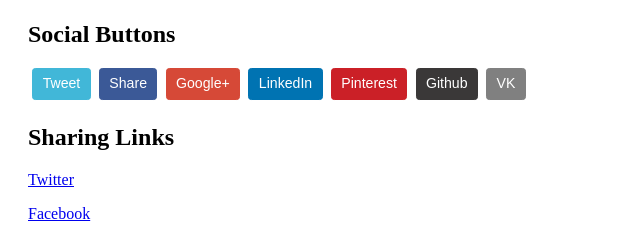
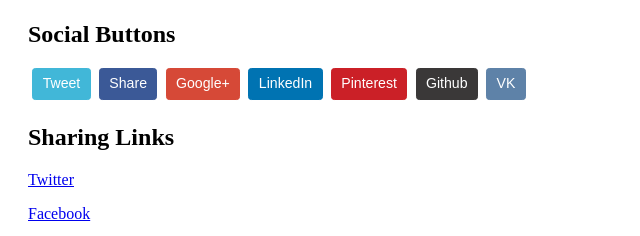
Before and after one commit to cferdinandi/social-sharing, a plain HTML site: page index.html in a window 1280 px wide. Shown: the part 165-401 px from the top of the page, 292-932 px from the left. Drawn offline with Linux system fonts and the light colour scheme.

Commit message:
Update social-sharing.css

```diff
--- a/social-sharing.css
+++ b/social-sharing.css
@@ -86,3 +86,15 @@
 	background-color: #1d1c1c;
 	border-color: #1d1c1c;
 }
+
+/* VK button color */
+.btn-vk {
+	background-color: #5E82A8;
+	border-color: #5E82A8;
+}
+
+/* VK button color on hover */
+.btn-vk:hover, a .btn-vk:hover {
+	background-color: #406185;
+	border-color: #406185;
+}
```
